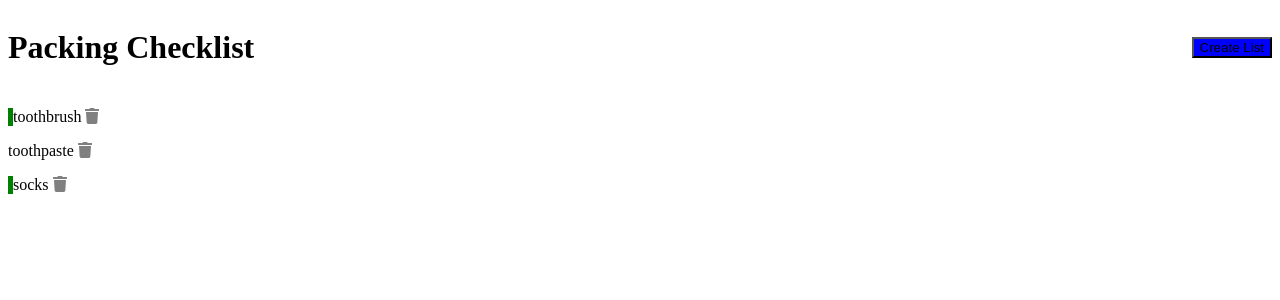
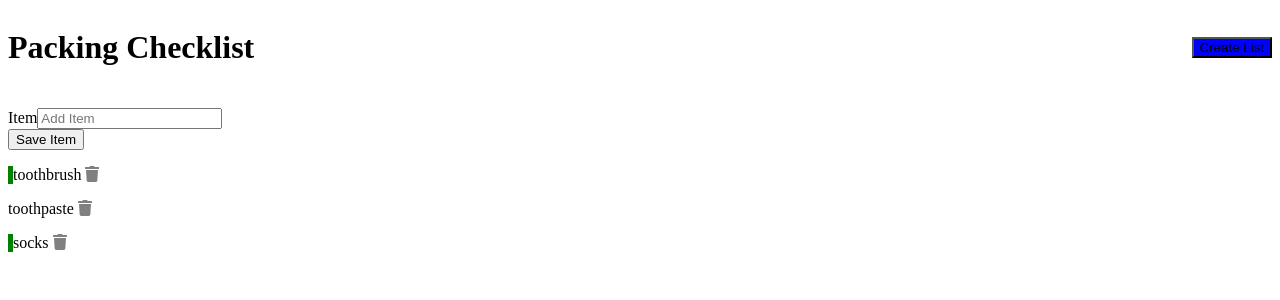
Before and after one commit to beccani/packing-checklist, an Angular app: page / in a window 1280 px wide. Shown: the top 300 px of the page. Built offline with nearby package versions, Linux system fonts and the light colour scheme; data requests are answered from the project's data file.

Commit message:
stuck on creating and adding item

```diff
--- /dev/null
+++ b/src/app/components/add-item/add-item.component.html
@@ -0,0 +1,10 @@
+<form (ngSubmit)="onSubmit">
+    <div>
+        <label for="text">Item</label>
+        <input type="text" name="text" [(ngModel)]="text" id="text" placeholder="Add Item">
+    </div>
+
+    <div>
+        <input type="submit" value="Save Item">
+    </div>
+</form>
--- /dev/null
+++ b/src/app/components/add-item/add-item.component.ts
@@ -0,0 +1,33 @@
+import { Component, OnInit, Output, EventEmitter } from '@angular/core';
+import {Item} from "../../ItemInterface";
+
+@Component({
+  selector: 'app-add-item',
+  templateUrl: './add-item.component.html',
+  styleUrls: ['./add-item.component.css']
+})
+export class AddItemComponent implements OnInit {
+  @Output() onAddItem: EventEmitter<Item> = new EventEmitter;
+  text: string;
+
+  constructor() { }
+
+  ngOnInit(): void {
+  }
+
+  onSubmit() {
+    if (!this.text) {
+      alert("Please add an item.")
+      return;
+    }
+
+    const newItem = {
+      text: this.text,
+    }
+
+    //this.onAddItem.emit(newItem);
+
+    this.text= '';
+  }
+
+}
--- a/src/app/components/list/list.component.html
+++ b/src/app/components/list/list.component.html
@@ -1,4 +1,5 @@
 <div>
+    <app-add-item (onAddItem)="addItem(text)"></app-add-item>
     <app-item
         *ngFor ="let item of list"
         [item]="item"
--- a/src/app/components/list/list.component.ts
+++ b/src/app/components/list/list.component.ts
@@ -27,4 +27,8 @@ export class ListComponent implements OnInit {
     //console.log(item.packed);
     this.listService.updateItemPacked(item).subscribe();
   }
+
+  addItem(item: Item) {
+    console.log(item);
+  }
 }
```
Also changed, not shown: src/app/app.module.ts (+7 -3 lines), src/app/components/add-item/add-item.component.css (added), 1 other file (tests, documents, lock files or other folders).
